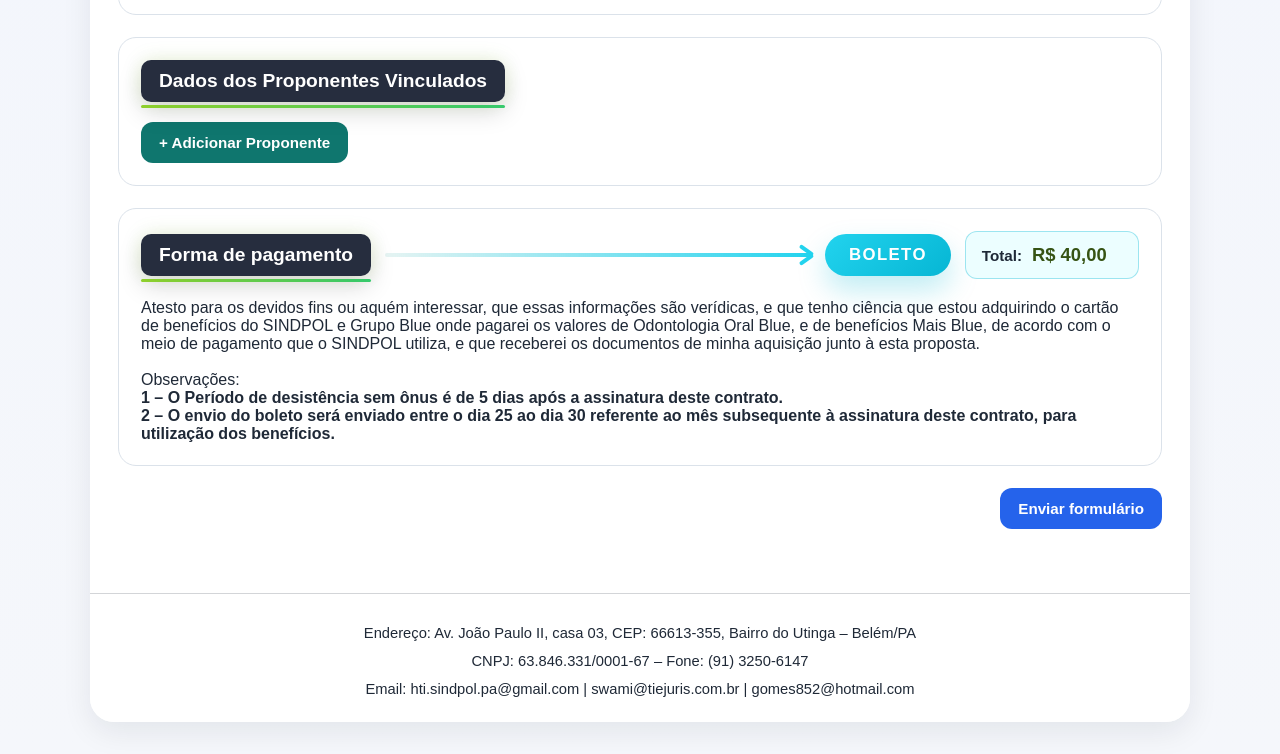
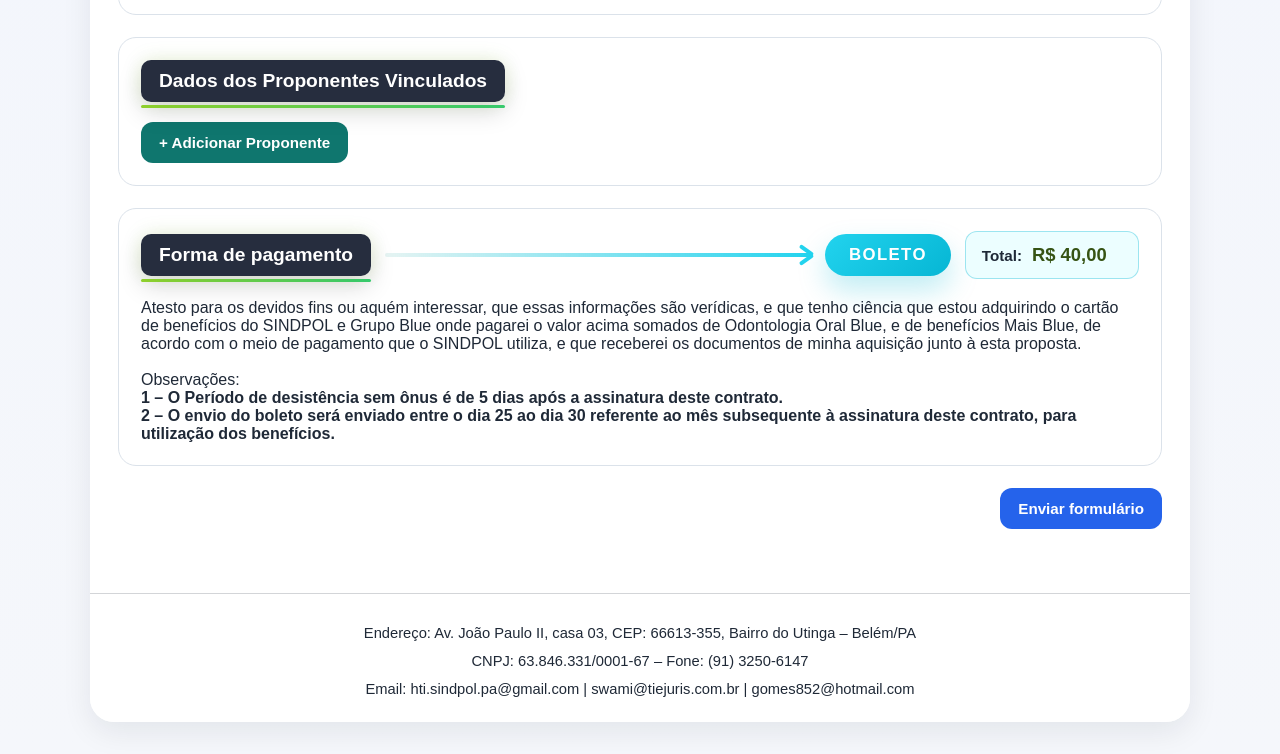
Before and after one commit to gomeserosiane/ficha-cadastral-sindpol, a website: page index.html in a window 1280 px wide. Shown: the part 2491-3245 px from the top of the page. Drawn offline with Linux system fonts and the light colour scheme.

Commit message:
alteração de modelo do PDF

```diff
--- a/index.html
+++ b/index.html
@@ -237,7 +237,7 @@
             <p class="payment-note">
               Atesto para os devidos fins ou aquém interessar, que essas informações são verídicas, e
               que tenho ciência que estou adquirindo o cartão de benefícios do SINDPOL e Grupo Blue onde
-              pagarei os valores de Odontologia Oral Blue, e de benefícios Mais Blue, de acordo com o meio
+              pagarei o valor acima somados de Odontologia Oral Blue, e de benefícios Mais Blue, de acordo com o meio
               de pagamento que o SINDPOL utiliza, e que receberei os documentos de minha aquisição junto
               à esta proposta.
             </p>
```
Also changed, not shown: 1 other file.
